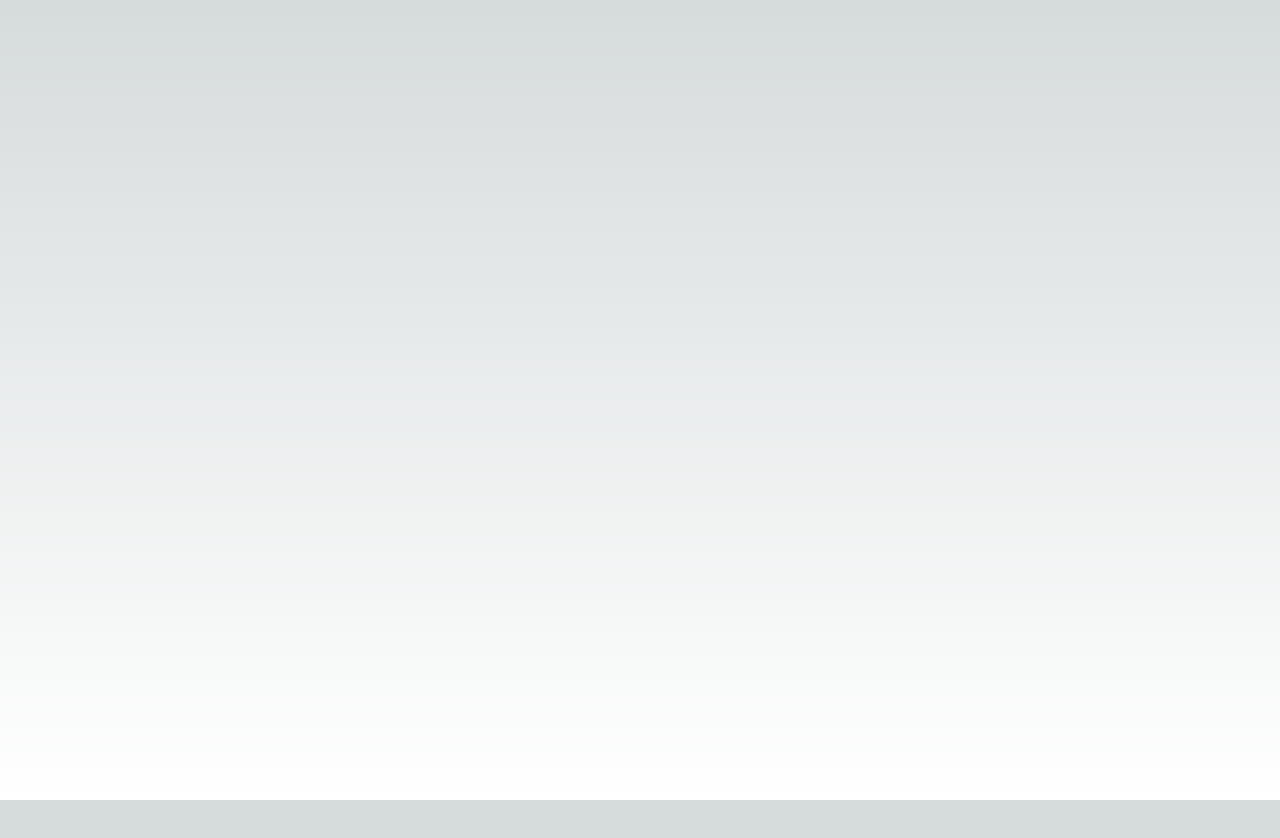
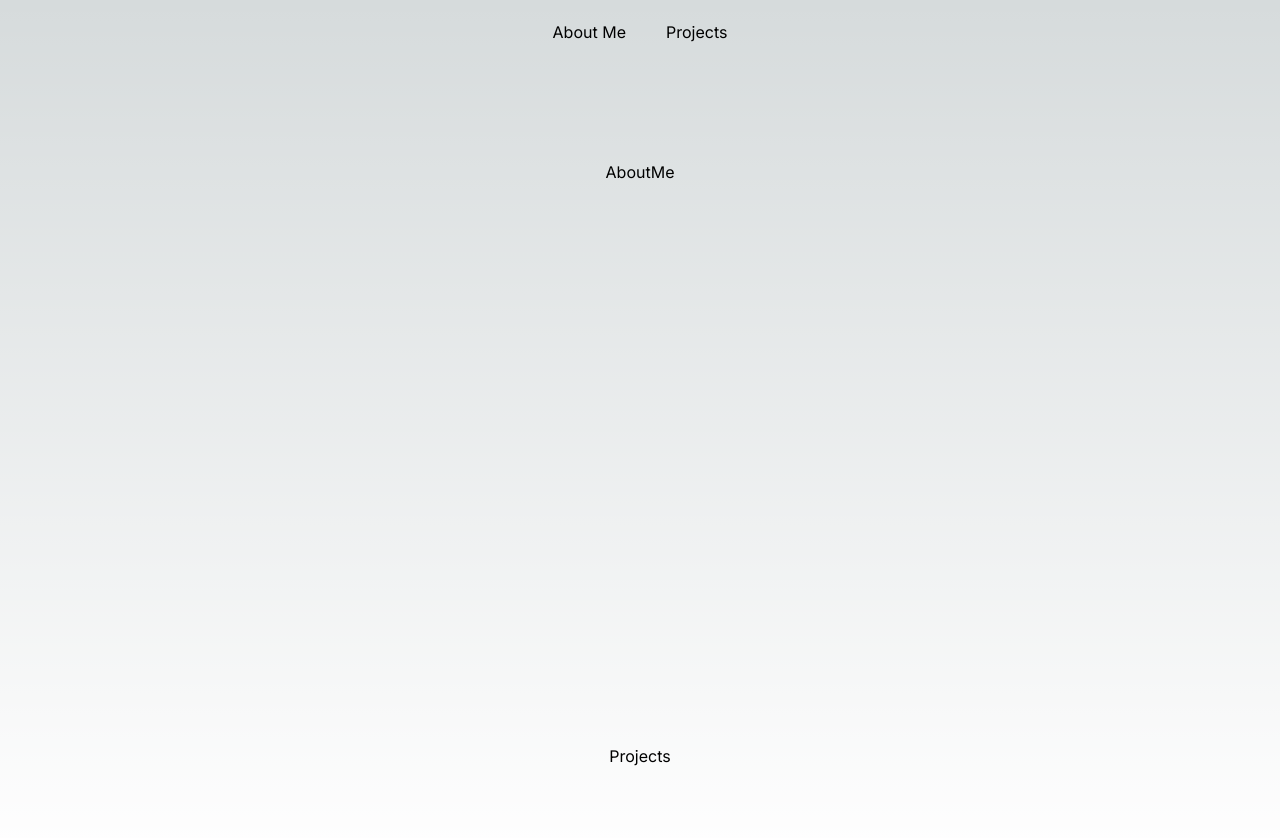
Before and after one commit to Vautheny/vautheny.github.io, a Next.js app: page / in a window 1280 px wide. Shown: the top 838 px of the page. Before the commit the page ends 800 px from the top, so only its background shows below. Built offline with nearby package versions, Linux system fonts and the light colour scheme.

Commit message:
added base components and some css

```diff
--- /dev/null
+++ b/app/components/AboutMe.tsx
@@ -0,0 +1,9 @@
+import React from 'react'
+
+const AboutMe = () => {
+  return (
+    <div>AboutMe</div>
+  )
+}
+
+export default AboutMe
--- /dev/null
+++ b/app/components/Header.tsx
@@ -0,0 +1,9 @@
+import React from 'react'
+
+const Header = () => {
+  return (
+    <div className='flex justify-center'><a className='p-5' href='#about-me'>About Me</a><a className='p-5' href='#projects'>Projects</a></div>
+  )
+}
+
+export default Header
--- /dev/null
+++ b/app/components/Projects.tsx
@@ -0,0 +1,9 @@
+import React from 'react'
+
+const Projects = () => {
+  return (
+    <div>Projects</div>
+  )
+}
+
+export default Projects
--- a/app/layout.tsx
+++ b/app/layout.tsx
@@ -1,22 +1,26 @@
-import type { Metadata } from 'next'
-import { Inter } from 'next/font/google'
-import './globals.css'
+import type { Metadata } from "next";
+import { Inter } from "next/font/google";
+import "./globals.css";
+import Header from "./components/Header";
 
-const inter = Inter({ subsets: ['latin'] })
+const inter = Inter({ subsets: ["latin"] });
 
 export const metadata: Metadata = {
-  title: 'Create Next App',
-  description: 'Generated by create next app',
-}
+  title: "Vautheny - Portfolio",
+  description: "Software development portfolio and CV for Marc Vautheny.",
+};
 
 export default function RootLayout({
   children,
 }: {
-  children: React.ReactNode
+  children: React.ReactNode;
 }) {
   return (
     <html lang="en">
-      <body className={inter.className}>{children}</body>
+      <body className={inter.className}>
+        <Header />
+        {children}
+      </body>
     </html>
-  )
+  );
 }
--- a/app/page.tsx
+++ b/app/page.tsx
@@ -1,8 +1,11 @@
+import AboutMe from "./components/AboutMe";
+import Projects from "./components/Projects";
 
 export default function Home() {
   return (
     <main className="flex min-h-screen flex-col items-center justify-between p-24">
-
+      <AboutMe />
+      <Projects />
     </main>
   )
 }
```
